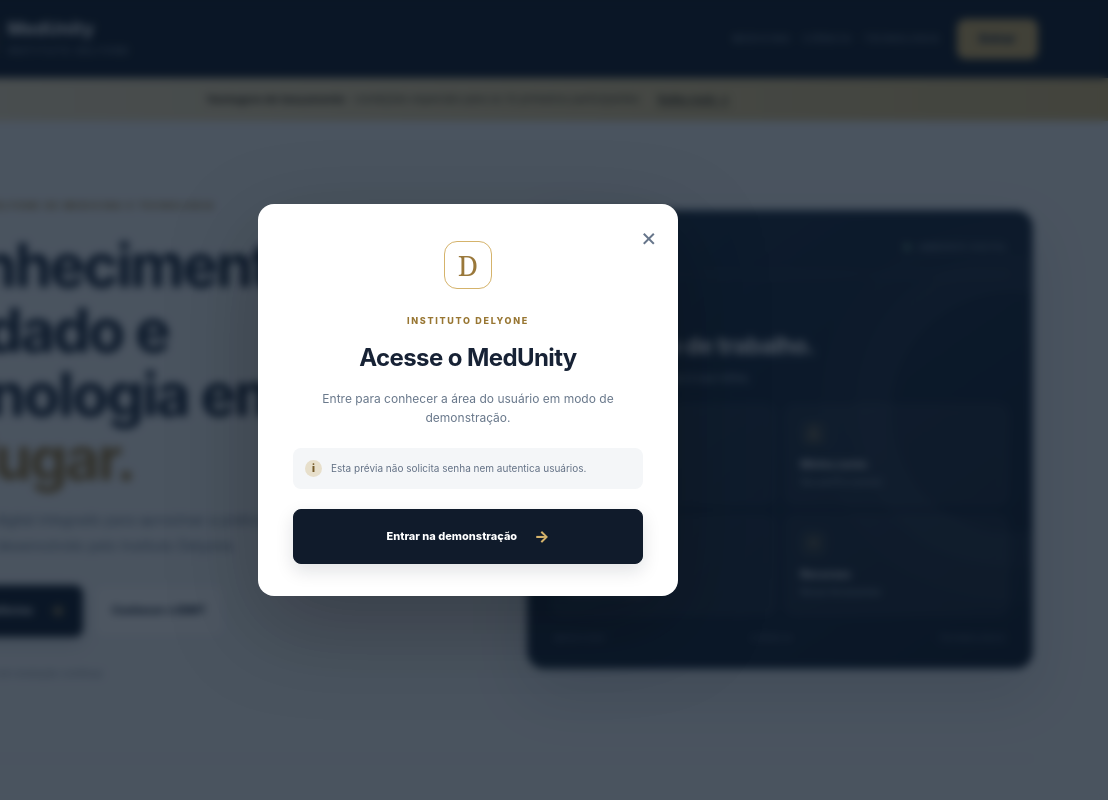
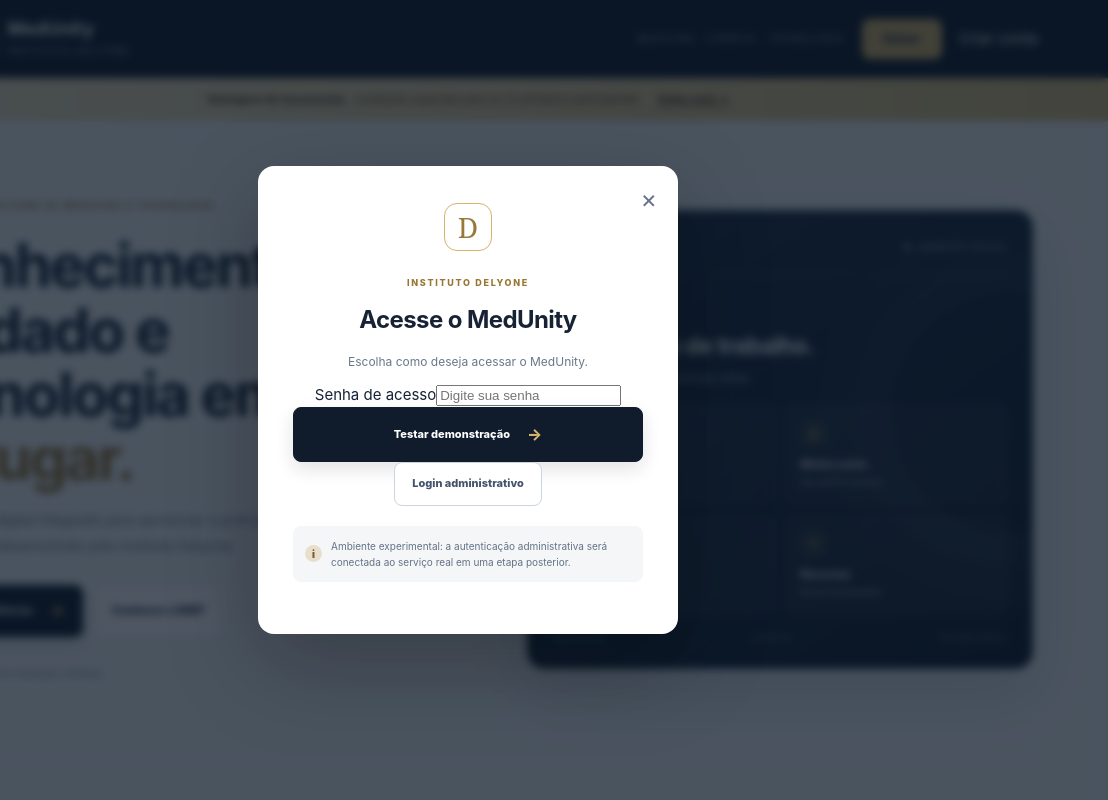
Before and after one commit to instituto-delyone/Delyonegitlab, a plain HTML site: page index.html in a window 1280 px wide. Both pictures are taken after a click on the button "Entrar". Shown: the top 800 px of the page, 172-1280 px from the left. Drawn offline with Linux system fonts and the light colour scheme.

Commit message:
Refine experimental homepage access actions

```diff
--- a/index.html
+++ b/index.html
@@ -19,6 +19,7 @@
     <div class="top-actions">
       <span class="top-context">MEDICINA · CIÊNCIA · TECNOLOGIA</span>
       <button class="login" id="loginTop">Entrar</button>
+      <a class="create-account" id="createAccountTop" href="mailto:instituto@delyone.com.br?subject=MedUnity%20%7C%20Criar%20conta">Criar conta</a>
       <button class="account-trigger" id="accountTop" hidden>Minha conta</button>
     </div>
   </header>
@@ -97,7 +98,7 @@
   </section>
 
   <div class="modal-backdrop" id="loginModal" hidden role="dialog" aria-modal="true" aria-labelledby="modalTitle">
-    <div class="login-modal"><button class="modal-close" id="closeModal" aria-label="Fechar">×</button><span class="modal-mark">D</span><span class="eyebrow">INSTITUTO DELYONE</span><h2 id="modalTitle">Acesse o MedUnity</h2><p>Entre para conhecer a área do usuário em modo de demonstração.</p><div class="demo-note"><span>i</span> Esta prévia não solicita senha nem autentica usuários.</div><button class="btn btn-primary modal-continue" id="demoLogin">Entrar na demonstração <span>→</span></button></div>
+    <div class="login-modal"><button class="modal-close" id="closeModal" aria-label="Fechar">×</button><span class="modal-mark">D</span><span class="eyebrow">INSTITUTO DELYONE</span><h2 id="modalTitle">Acesse o MedUnity</h2><p>Escolha como deseja acessar o MedUnity.</p><label class="password-label" for="adminPassword">Senha de acesso</label><input class="password-input" id="adminPassword" type="password" autocomplete="current-password" placeholder="Digite sua senha"><div class="modal-options"><button class="btn btn-primary modal-continue" id="demoLogin">Testar demonstração <span>→</span></button><button class="btn btn-outline modal-admin" id="adminLogin">Login administrativo</button></div><div class="demo-note"><span>i</span> Ambiente experimental: a autenticação administrativa será conectada ao serviço real em uma etapa posterior.</div></div>
   </div>
   <div class="toast" id="toast" role="status" aria-live="polite"></div>
 
@@ -115,10 +116,12 @@
   function showToast(message){ const toast=$('toast'); toast.textContent=message; toast.classList.add('show'); window.setTimeout(()=>toast.classList.remove('show'),2600); }
   function closeMenu(){ sidebar.classList.remove('open'); scrim.classList.remove('visible'); menuToggle.setAttribute('aria-expanded','false'); }
   $('loginTop').addEventListener('click',openLogin);
+  $('createAccountTop').addEventListener('click',e=>{e.preventDefault();showToast('Para solicitar uma conta, escreva para instituto@delyone.com.br.');});
   $('heroLogin').addEventListener('click',openLogin);
   $('sideLogin').addEventListener('click',openLogin);
   $('closeModal').addEventListener('click',closeLogin);
   $('demoLogin').addEventListener('click',enterDemo);
+  $('adminLogin').addEventListener('click',()=>showToast('O login administrativo real será integrado após a aprovação desta interface.'));
   modal.addEventListener('click',e=>{if(e.target===modal)closeLogin();});
   $('accountTop').addEventListener('click',()=>window.scrollTo({top:0,behavior:'smooth'}));
   $('backHome').addEventListener('click',()=>{account.hidden=true;main.closest('.app-shell').hidden=false;$('loginTop').hidden=false;$('accountTop').hidden=true;window.scrollTo({top:0,behavior:'smooth'});});
```
